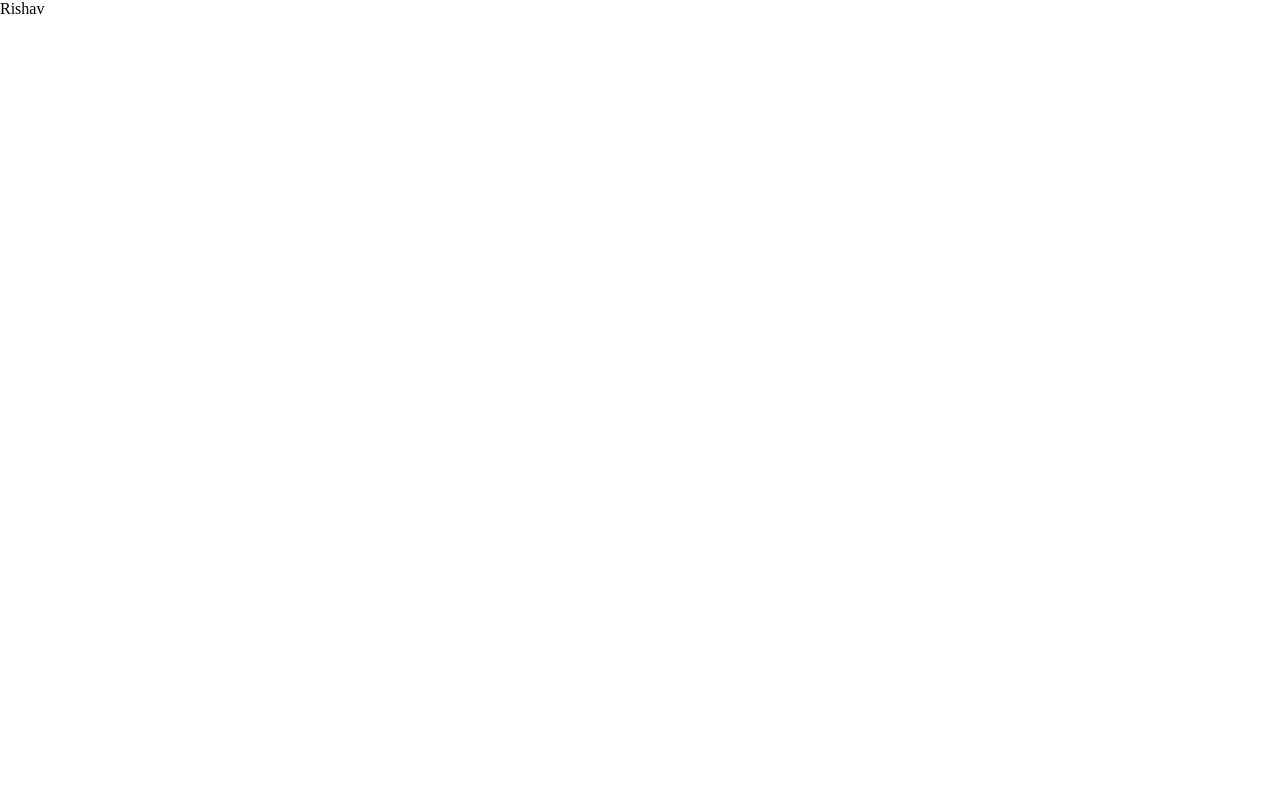
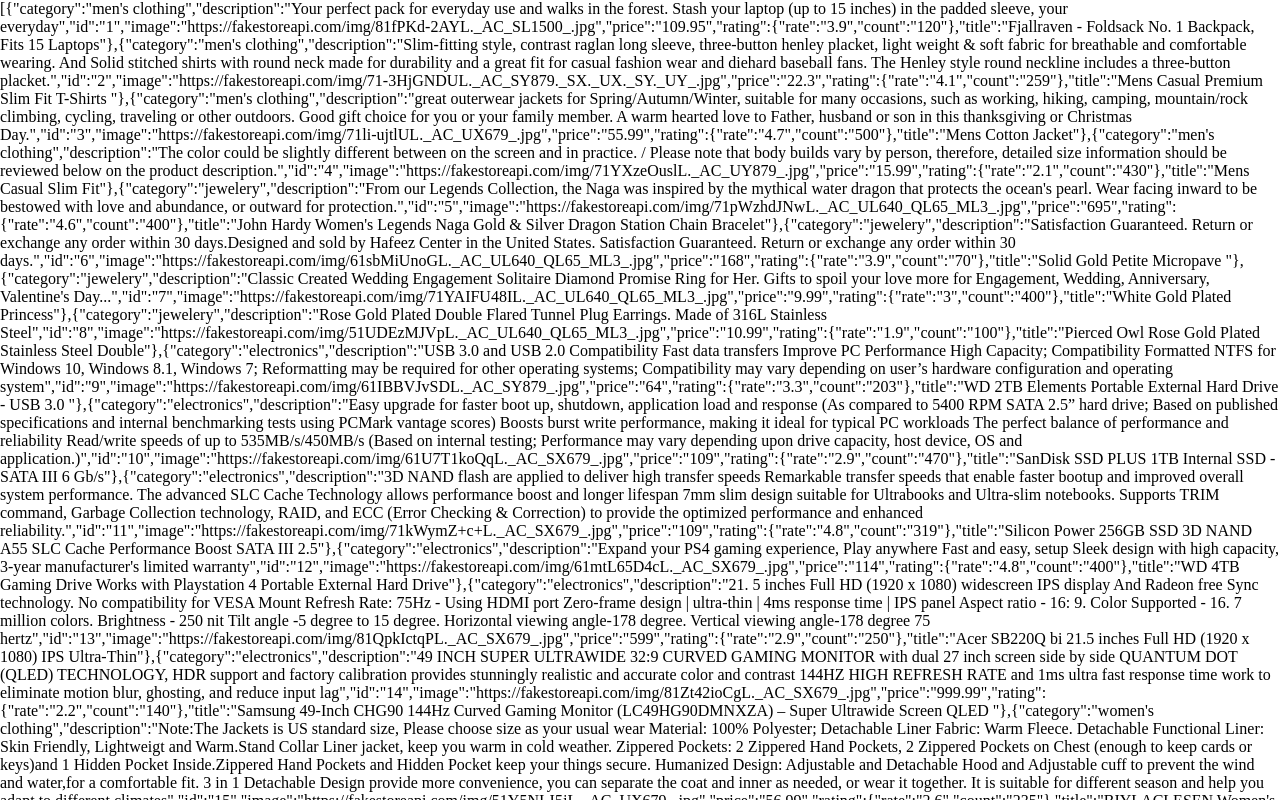
Before and after one commit to Rishu2000/adaptReadyAss, a React (Create React App) app in the folder client/: page / in a window 1280 px wide. Shown: the top 800 px of the page. Built offline with nearby package versions, Linux system fonts and the light colour scheme.

Commit message:
Get all the json data.

```diff
--- a/client/src/components/App.js
+++ b/client/src/components/App.js
@@ -1,10 +1,22 @@
-import React from 'react'
+import React, {useState, useEffect} from 'react'
 import "../styles/App.css"
 
 const App = () => {
+
+const [products, setProducts] = useState([]);
+
+useEffect(() => {
+  const fetchProducts = async () => {
+    const data = await fetch('./products.json');
+    const productsData = await data.json();
+    setProducts(productsData);
+  }
+  fetchProducts();
+},[])
+
   return (
     <div>
-      Rishav
+      {products?JSON.stringify(products):"eerg"}
     </div>
   )
 }
```
